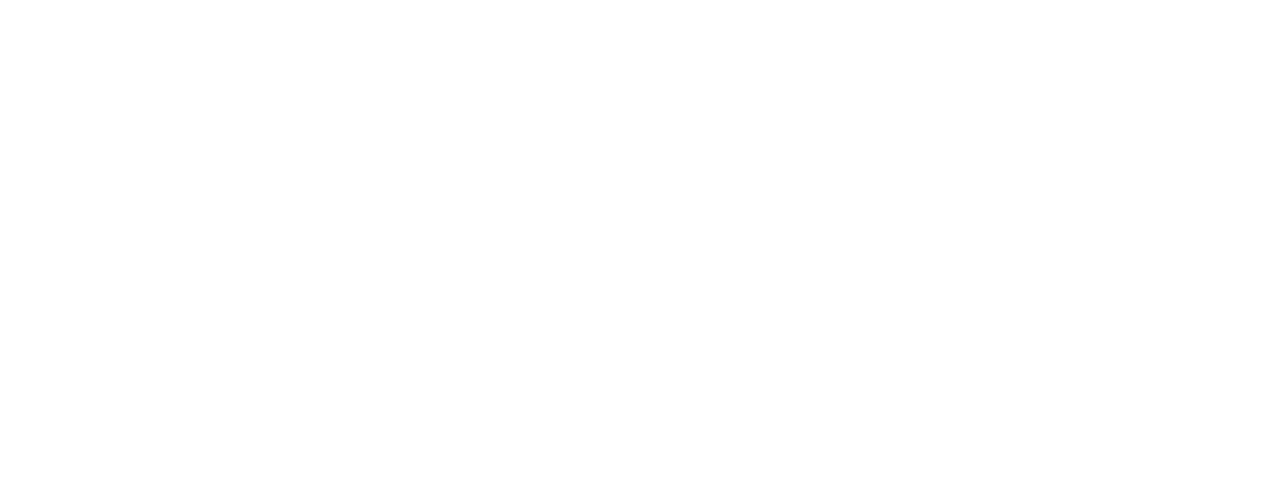
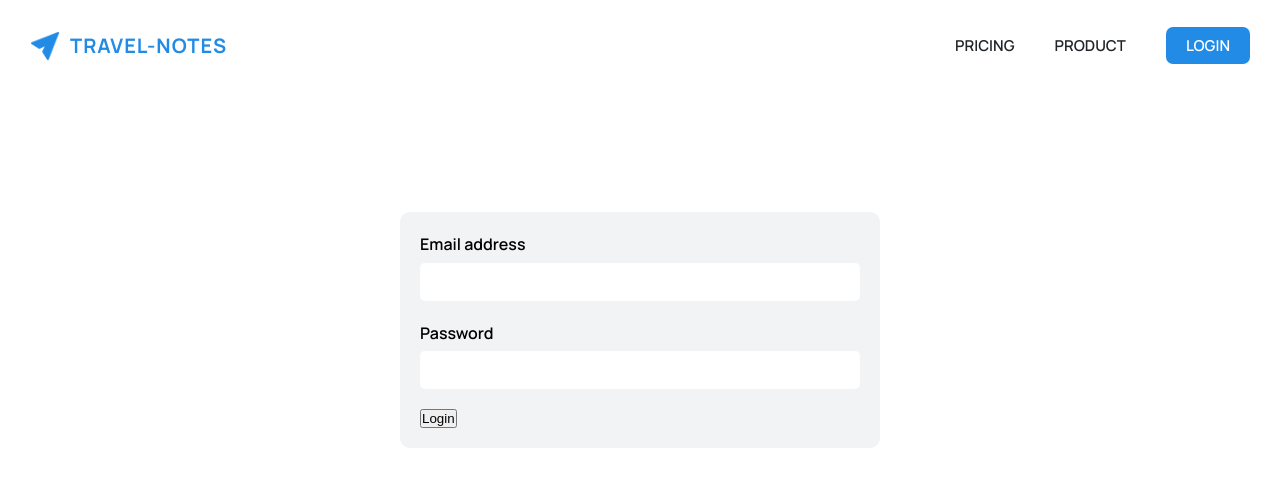
Before and after one commit to arpitjana2103/Travel-Notes, a React (Vite) app: page /login in a window 1280 px wide. Before the commit this address had no page. Shown: the top 486 px of the page. Built offline with nearby package versions, Linux system fonts and the light colour scheme.

Commit message:
Gogin Page Design Done

```diff
--- a/src/AppRoutes.jsx
+++ b/src/AppRoutes.jsx
@@ -2,6 +2,7 @@
 import HomePage from "./pages/HomePage";
 import Pricing from "./pages/Pricing";
 import Product from "./pages/Product";
+import Login from "./pages/Login";
 
 function AppRoutes() {
     return (
@@ -10,6 +11,7 @@
                 <Route path="/" element={<HomePage />} />
                 <Route path="/pricing" element={<Pricing />} />
                 <Route path="/product" element={<Product />} />
+                <Route path="/login" element={<Login />} />
             </Routes>
         </BrowserRouter>
     );
--- a/src/index.css
+++ b/src/index.css
@@ -6,8 +6,8 @@
     --color-dark--1: #212529;
     --color-dark--2: #495057;
 
-    --color-light--1: #ececec;
-    --color-light--2: #d6dee0;
+    --color-light--1: #ffffff;
+    --color-light--2: #f1f3f5;
 
     --padding-3rem: 3rem;
 }
@@ -29,7 +29,7 @@
     line-height: 1.6;
 }
 
-/* label {
+label {
     font-size: 1.6rem;
     font-weight: 600;
 }
@@ -42,14 +42,14 @@
     font-size: 1.6rem;
     border: none;
     border-radius: 5px;
-    background-color: var(--color-light--3);
+    background-color: var(--color-light--1);
     transition: all 0.2s;
 }
 
 input:focus {
     outline: none;
     background-color: #fff;
-} */
+}
 
 .cta:link,
 .cta:visited {
--- /dev/null
+++ b/src/pages/Login.jsx
@@ -0,0 +1,41 @@
+import { useState } from "react";
+import PageNav from "../components/PageNav";
+import styles from "./Login.module.css";
+
+function Login() {
+    const [email, setEmail] = useState();
+    const [password, setPassword] = useState();
+
+    return (
+        <main className={styles.login}>
+            <PageNav />
+            <form className={styles.form}>
+                <div className={styles.row}>
+                    <label htmlFor="email">Email address</label>
+                    <input
+                        type="email"
+                        id="email"
+                        value={email}
+                        onChange={(e) => setEmail(e.target.value)}
+                    />
+                </div>
+
+                <div className={styles.row}>
+                    <label htmlFor="password">Password</label>
+                    <input
+                        type="password"
+                        id="password"
+                        value={password}
+                        onChange={(e) => setPassword(e.target.value)}
+                    />
+                </div>
+
+                <div>
+                    <button>Login</button>
+                </div>
+            </form>
+        </main>
+    );
+}
+
+export default Login;
--- /dev/null
+++ b/src/pages/Login.module.css
@@ -0,0 +1,22 @@
+.login {
+    padding: var(--padding-3rem);
+    min-height: 100vh;
+}
+
+.form {
+    background-color: var(--color-light--2);
+    border-radius: 1rem;
+    padding: 2rem;
+    display: flex;
+    flex-direction: column;
+    gap: 2rem;
+
+    width: 48rem;
+    margin: 15rem auto;
+}
+
+.row {
+    display: flex;
+    flex-direction: column;
+    gap: 0.5rem;
+}
--- a/src/pages/Pricing.module.css
+++ b/src/pages/Pricing.module.css
@@ -1,7 +1,7 @@
 .pricing {
     padding: var(--padding-3rem);
     /* background-color: var(--color-dark--1); */
-    min-height: calc(100vh - 5rem);
+    min-height: 100vh;
 }
 
 .pricing section {
--- a/src/pages/Product.module.css
+++ b/src/pages/Product.module.css
@@ -1,6 +1,6 @@
 .product {
     padding: var(--padding-3rem);
-    min-height: calc(100vh - 5rem);
+    min-height: 100vh;
 }
 
 .product section {
```
Also changed, not shown: src/pages/HomePage.jsx (+6 -3 lines), src/components/Button.jsx (added), src/components/Button.module.css (added).
